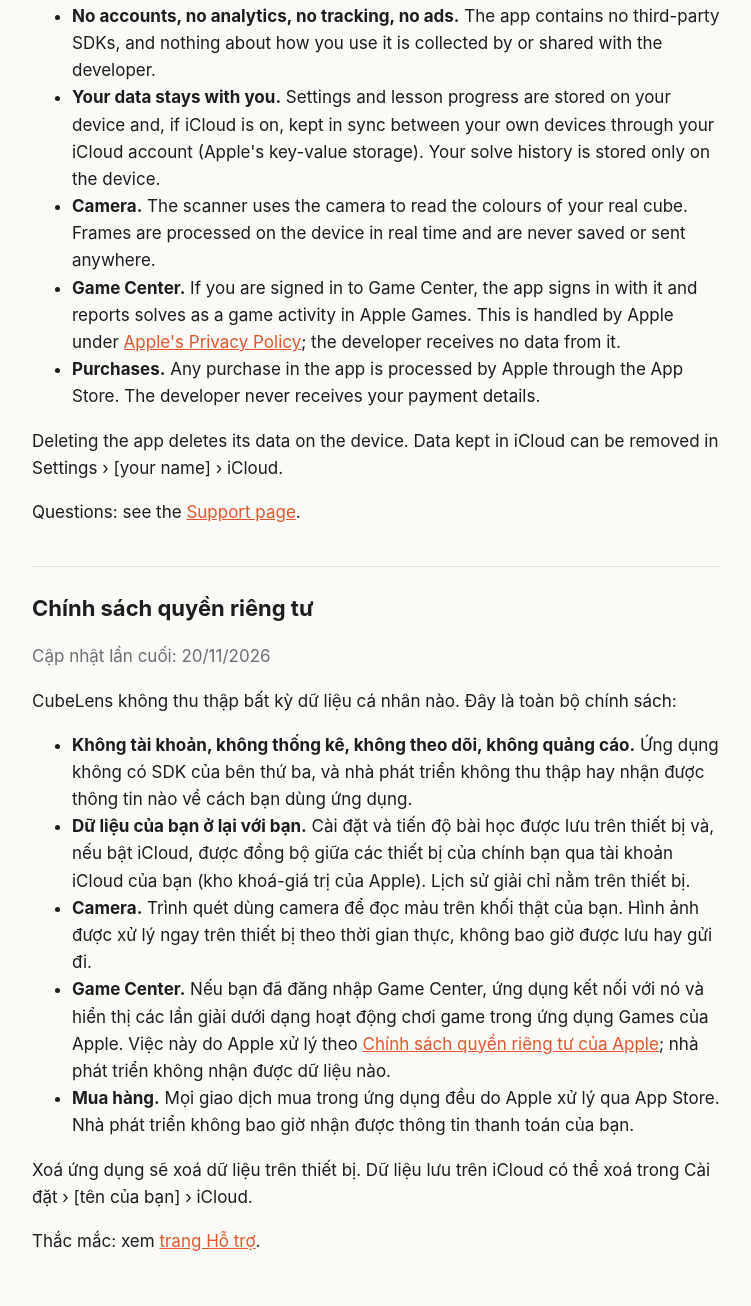
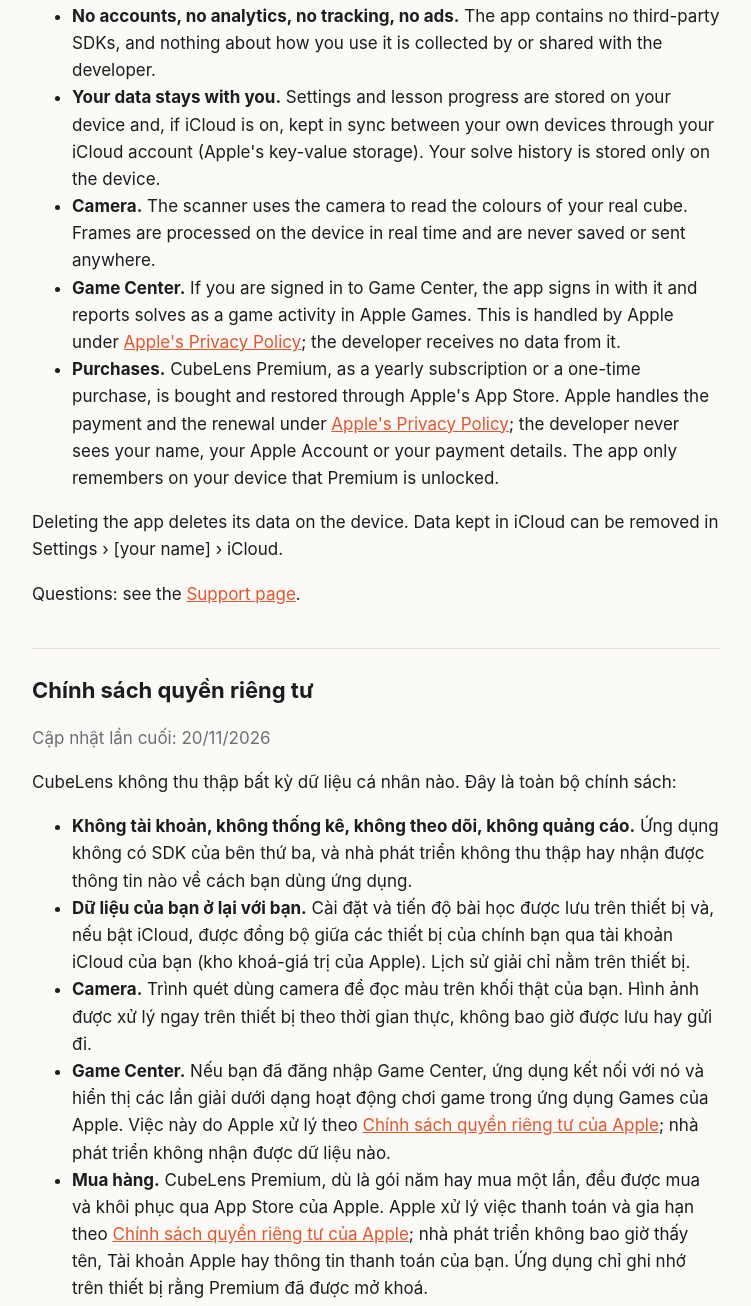
Before and after one commit to minhda11590/cubelens-site, a plain HTML site: page privacy/index.html in a window 1280 px wide. Shown: the part 283-1589 px from the top of the page, without its empty margins (264-1015 px from the left). Drawn offline with Linux system fonts and the light colour scheme.

Commit message:
Describe Premium purchases and subscription management
Co-Authored-By: Claude Opus 5.5 <noreply@anthropic.com>

```diff
--- a/privacy/index.html
+++ b/privacy/index.html
@@ -7,7 +7,7 @@
 <li><strong>Your data stays with you.</strong> Settings and lesson progress are stored on your device and, if iCloud is on, kept in sync between your own devices through your iCloud account (Apple's key-value storage). Your solve history is stored only on the device.</li>
 <li><strong>Camera.</strong> The scanner uses the camera to read the colours of your real cube. Frames are processed on the device in real time and are never saved or sent anywhere.</li>
 <li><strong>Game Center.</strong> If you are signed in to Game Center, the app signs in with it and reports solves as a game activity in Apple Games. This is handled by Apple under <a href="https://www.apple.com/legal/privacy/">Apple's Privacy Policy</a>; the developer receives no data from it.</li>
-<li><strong>Purchases.</strong> Any purchase in the app is processed by Apple through the App Store. The developer never receives your payment details.</li>
+<li><strong>Purchases.</strong> CubeLens Premium, as a yearly subscription or a one-time purchase, is bought and restored through Apple's App Store. Apple handles the payment and the renewal under <a href="https://www.apple.com/legal/privacy/">Apple's Privacy Policy</a>; the developer never sees your name, your Apple Account or your payment details. The app only remembers on your device that Premium is unlocked.</li>
 </ul>
 <p>Deleting the app deletes its data on the device. Data kept in iCloud can be removed in Settings › [your name] › iCloud.</p>
 <p>Questions: see the <a href="/cubelens-site/support/">Support page</a>.</p>
@@ -20,7 +20,7 @@
 <li><strong>Dữ liệu của bạn ở lại với bạn.</strong> Cài đặt và tiến độ bài học được lưu trên thiết bị và, nếu bật iCloud, được đồng bộ giữa các thiết bị của chính bạn qua tài khoản iCloud của bạn (kho khoá-giá trị của Apple). Lịch sử giải chỉ nằm trên thiết bị.</li>
 <li><strong>Camera.</strong> Trình quét dùng camera để đọc màu trên khối thật của bạn. Hình ảnh được xử lý ngay trên thiết bị theo thời gian thực, không bao giờ được lưu hay gửi đi.</li>
 <li><strong>Game Center.</strong> Nếu bạn đã đăng nhập Game Center, ứng dụng kết nối với nó và hiển thị các lần giải dưới dạng hoạt động chơi game trong ứng dụng Games của Apple. Việc này do Apple xử lý theo <a href="https://www.apple.com/vn/legal/privacy/">Chính sách quyền riêng tư của Apple</a>; nhà phát triển không nhận được dữ liệu nào.</li>
-<li><strong>Mua hàng.</strong> Mọi giao dịch mua trong ứng dụng đều do Apple xử lý qua App Store. Nhà phát triển không bao giờ nhận được thông tin thanh toán của bạn.</li>
+<li><strong>Mua hàng.</strong> CubeLens Premium, dù là gói năm hay mua một lần, đều được mua và khôi phục qua App Store của Apple. Apple xử lý việc thanh toán và gia hạn theo <a href="https://www.apple.com/vn/legal/privacy/">Chính sách quyền riêng tư của Apple</a>; nhà phát triển không bao giờ thấy tên, Tài khoản Apple hay thông tin thanh toán của bạn. Ứng dụng chỉ ghi nhớ trên thiết bị rằng Premium đã được mở khoá.</li>
 </ul>
 <p>Xoá ứng dụng sẽ xoá dữ liệu trên thiết bị. Dữ liệu lưu trên iCloud có thể xoá trong Cài đặt › [tên của bạn] › iCloud.</p>
 <p>Thắc mắc: xem <a href="/cubelens-site/support/#vi">trang Hỗ trợ</a>.</p>
```
Also changed, not shown: support/index.html (+2 -0 lines).
